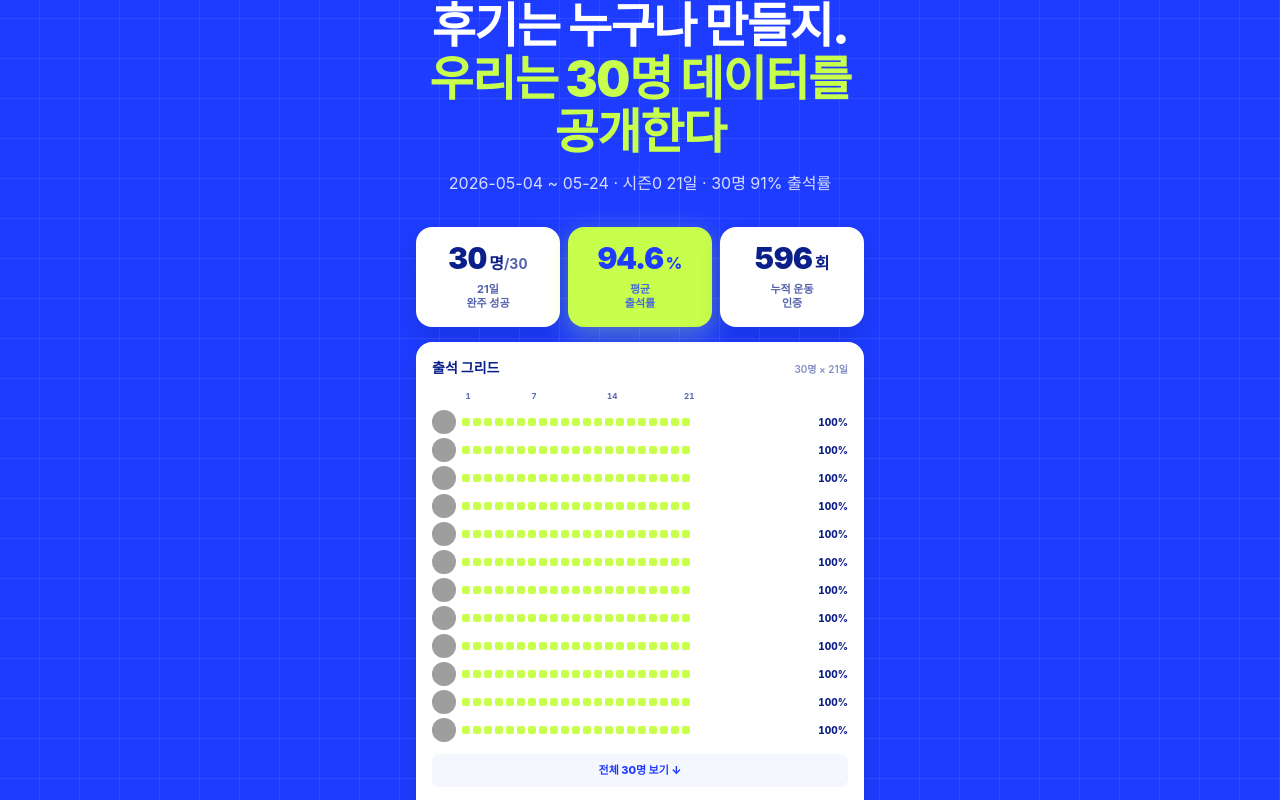
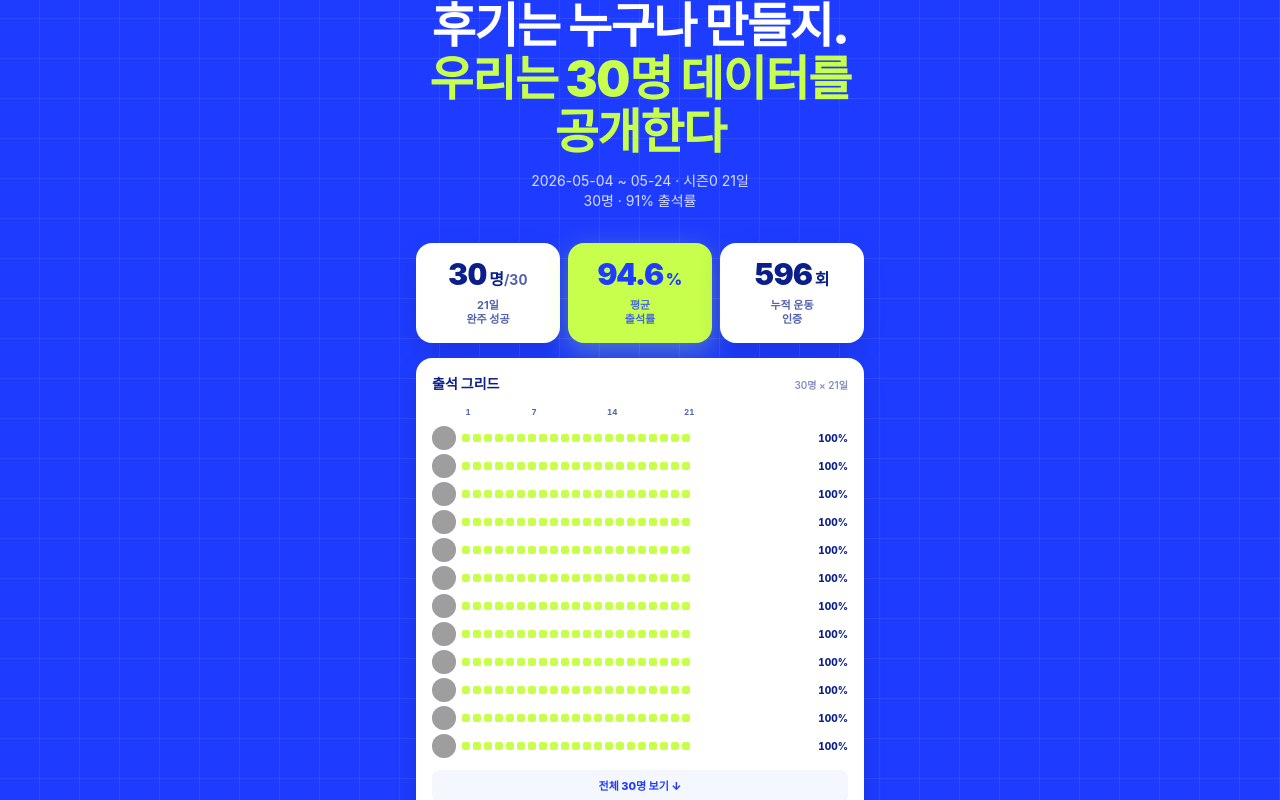
Before and after one commit to sgi105/diet-challenge-landing, a React (Vite) app: page / in a window 1280 px wide. Shown: the part 3221-4021 px from the top of the page. Built offline with nearby package versions, Linux system fonts and the light colour scheme; no server answers; the database is empty; grey boxes are pictures that could not be loaded; a web font is replaced by a local one.

Commit message:
fix(landing): Season0Results 헤드 줄바꿈 정리 — 폰트 sizedown + break-keep + 부제 2줄 분리
Co-Authored-By: Claude Opus 4.7 (1M context) <noreply@anthropic.com>

```diff
--- a/src/components/sections/Season0ResultsSection.jsx
+++ b/src/components/sections/Season0ResultsSection.jsx
@@ -10,12 +10,13 @@ export default function Season0ResultsSection() {
     <section className="px-6 py-14 max-w-lg mx-auto">
       <AnimateOnScroll>
         <span className="pill text-accent-green block w-fit mx-auto">REAL DATA</span>
-        <h2 className="font-kr text-3xl md:text-5xl font-black text-center mt-4 mb-3 text-text-primary leading-tight">
+        <h2 className="font-kr text-[26px] md:text-5xl font-black text-center mt-4 mb-3 text-text-primary leading-tight break-keep">
           후기는 누구나 만들지.<br />
           <span className="text-accent-green">우리는 30명 데이터를 공개한다</span>
         </h2>
-        <p className="text-text-secondary text-center mb-8">
-          2026-05-04 ~ 05-24 · 시즌0 21일 · 30명 91% 출석률
+        <p className="text-text-secondary text-center mb-8 text-sm break-keep">
+          2026-05-04 ~ 05-24 · 시즌0 21일<br />
+          30명 · 91% 출석률
         </p>
       </AnimateOnScroll>
 
```
